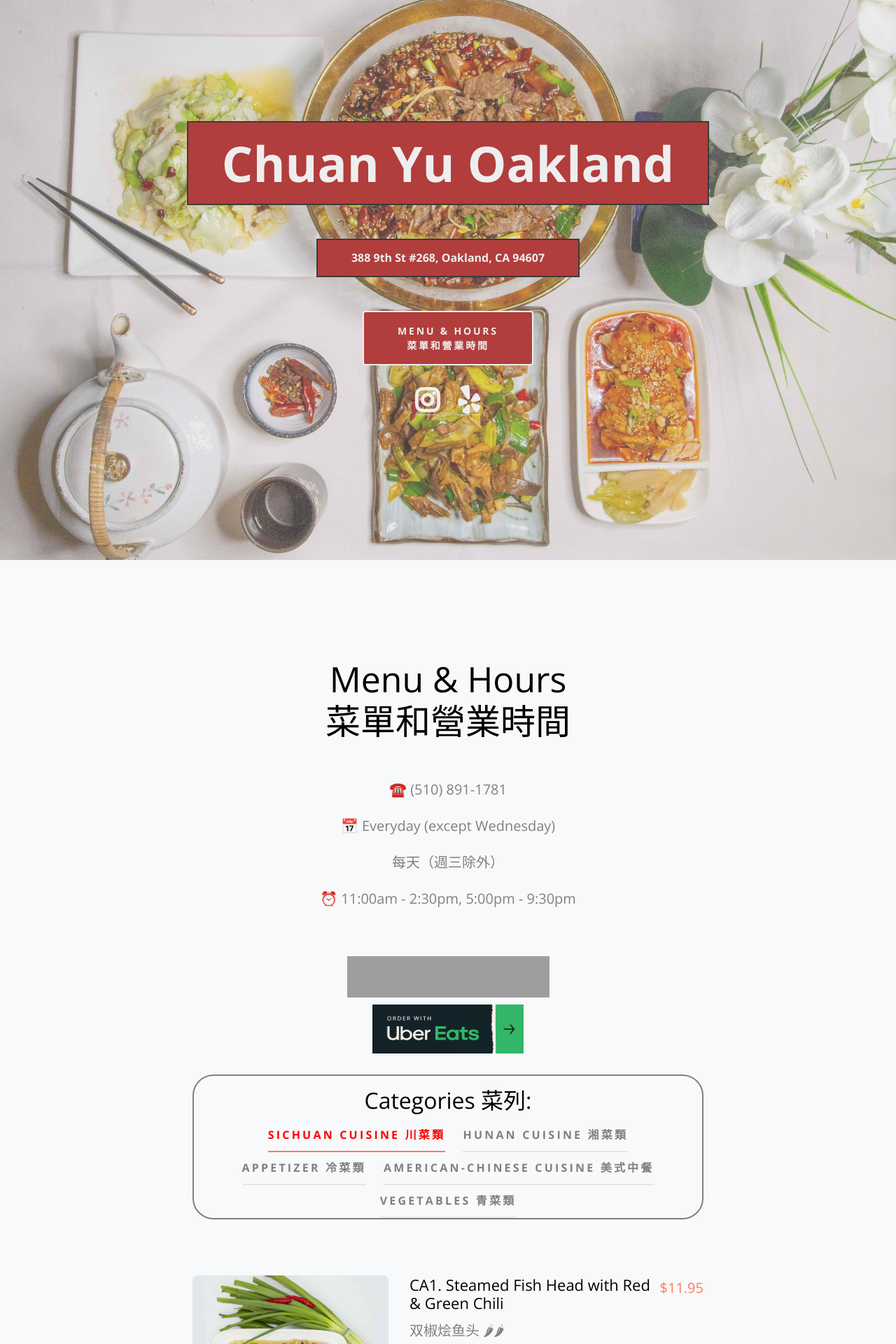
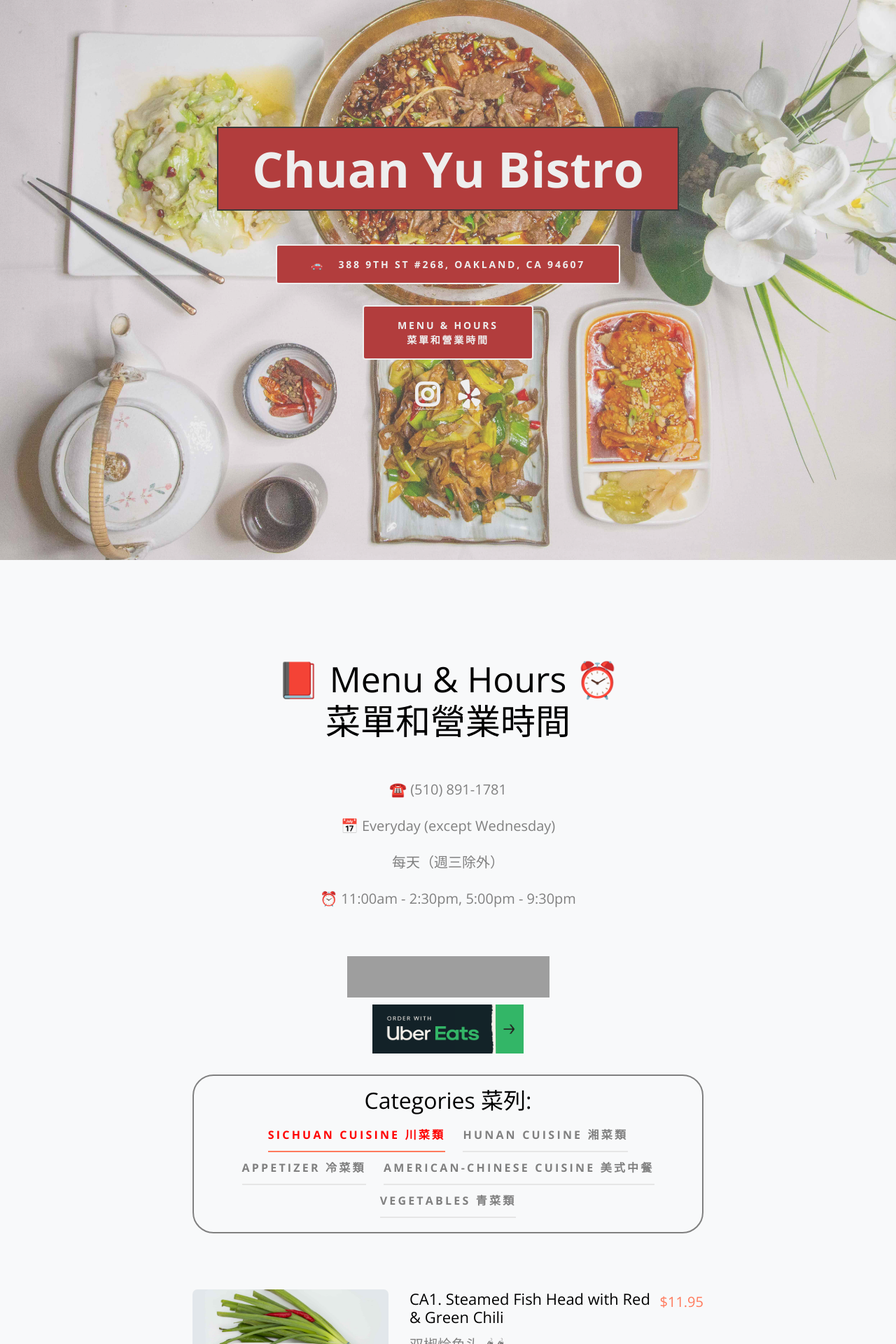
Before and after one commit to zawinglee/Chuan-Yu, a PHP site: page / in a window 1280 px wide. Shown: the top 1920 px of the page at 70% size. Run offline with PHP 8.4, Linux system fonts and the light colour scheme; some web fonts are replaced; grey boxes are pictures that could not be loaded.

Commit message:
change font color and layout

```diff
--- a/css/style.css
+++ b/css/style.css
@@ -273,6 +273,10 @@ textarea.form-control {
   box-shadow: none !important;
 }
 
+.btn:hover {
+  background: yellow !important;
+}
+
 .btn.btn-primary.btn-outline-primary {
   border-width: 2px;
   cursor: pointer;
--- a/index.html
+++ b/index.html
@@ -73,20 +73,18 @@
                         <div class="col-md-10" data-aos="fade-up">
                             <h2 class="heading mb-5 smoothscroll px-5 py-3"
                                 style="font-weight: bold; background: rgba(170,3,3,1); display: inline-block; border: 2px solid black;">
-                                Chuan Yu Oakland</h2>
-                            <h6 class="mb-5 smoothscroll px-5 py-3"
-                                style="background: rgba(170,3,3,1); display: inline-block; color: white; font-weight: bold; border: 2px solid black;">
-                                388 9th St #268, Oakland, CA 94607</h6>
+                                Chuan Yu Bistro</h2>
+                            <p><a class="smoothscroll btn btn-outline-white px-5 py-3" style="background:rgba(170,3,3,1);" target="_blank" href="https://goo.gl/maps/YhNSzXEQQM2QCszN6">
+                              🚗 &nbsp; 388 9th St #268, Oakland, CA 94607</a></p>
                             <p><a href="#section-menu" class="smoothscroll btn btn-outline-white px-5 py-3"
                                   style="background:rgba(170,3,3,1);">Menu & Hours<br> 菜單和營業時間</a></p>
                             <div class="container">
                                 <ul class="list-unstyled social">
                                     <li style="display: inline; padding: 10px;"><a
                                             href="https://www.instagram.com/chuanyuoakland/" target="_blank"><span
-                                            class="fa fa-instagram fa-2x"
-                                            style="color: white; font-weight: bold;"></span></a></li>
+                                            class="fa fa-instagram fa-2x" style="color: white; font-weight: bold;"></span></a></li>
                                     <li style="display: inline; padding: 10px;"><a
-                                            href="https://www.yelp.com/biz/chuan-yu-oakland" target="_blank"><span
+                                            href="https://www.yelp.com/biz/chuan-yu-oakland" target="_blank" style="text-decoration: none;"><span
                                             class="fa fa-yelp fa-2x"
                                             style="color: white; font-weight: bold;"></span></a></li>
                                 </ul>
@@ -214,7 +212,7 @@
             <div class="container">
                 <div class="row section-heading justify-content-center mb-5">
                     <div class="col-md-8 text-center">
-                        <h2 class="heading mb-3">Menu & Hours<br> 菜單和營業時間</h2>
+                        <h2 class="heading mb-3">📕&nbsp;Menu & Hours&nbsp;⏰<br>菜單和營業時間</h2>
                         <p class="sub-heading mb-3" style="margin-top: 50px">☎️ (510) 891-1781</p>
                         <p class="sub-heading mb-3">📅 Everyday (except Wednesday)</p>
                         <p class="sub-heading mb-3">每天（週三除外）</p>
@@ -243,7 +241,7 @@
                 <div class="row justify-content-center">
                     <div class="col-md-8">
 <!--                        <h2 class="heading mt-3" style="text-align: center;">Categories 菜列: </h2>-->
-                        <ul class="nav site-tab-nav" id="pills-tab" role="tablist" style="border: 2px solid grey; border-radius: 30px;">
+                        <ul class="nav site-tab-nav" id="pills-tab" role="tablist" style="border: 2px solid grey; border-radius: 30px; padding-bottom: 20px;">
                             <li><h2 class="heading mt-3">Categories 菜列:</h2></li>
                             <br>
                             <li class="nav-item">
@@ -525,7 +523,7 @@
                                         <p>孜然牛肉</p>
                                     </div>
                                     <div class="price order-2">
-                                        <strong>$12.95</strong>
+                                        <strong>$11.95</strong>
                                     </div>
                                 </div> <!-- .menu-food-item -->
 
```
